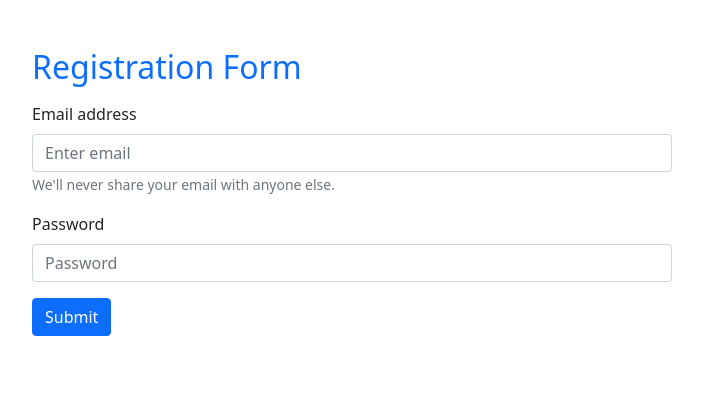
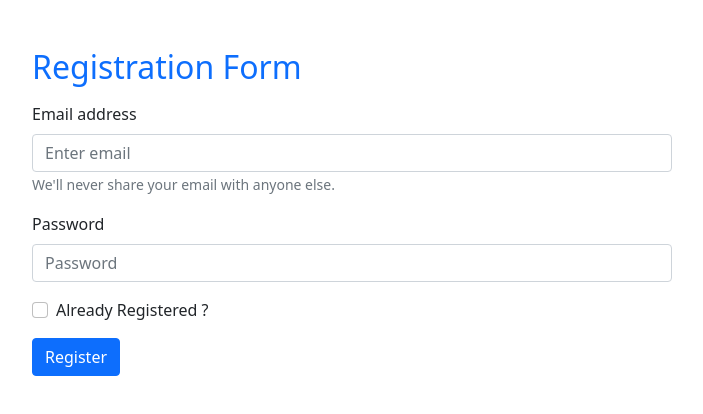
Before and after one commit to frsiam/email-password-authenticaion, a React (Create React App) app: page / in a window 1280 px wide. Shown: the top 414 px of the page, without its empty margins (288-991 px from the left). Built offline with nearby package versions, Linux system fonts and the light colour scheme.

Commit message:
registration and login form toggle is done

```diff
--- a/src/App.js
+++ b/src/App.js
@@ -1,5 +1,5 @@
 import './App.css';
-import { createUserWithEmailAndPassword, getAuth } from "firebase/auth";
+import { createUserWithEmailAndPassword, getAuth, signInWithEmailAndPassword } from "firebase/auth";
 import app from './firebase.init';
 import Form from 'react-bootstrap/Form'
 import Button from 'react-bootstrap/Button';
@@ -8,7 +8,9 @@ import { useState } from 'react';
 const auth = getAuth(app);
 
 function App() {
-
+  const [validated, setValidated] = useState(false);
+  const [registered, setRegistered] = useState(false)
+  const [error, setError] = useState('')
   const [email, setEmail] = useState('')
   const [password, setPassword] = useState('')
 
@@ -20,37 +22,83 @@ function App() {
     setPassword(event.target.value)
   }
 
+  const handleRegisteredChange = (event) => {
+    setRegistered(event.target.checked)
+  }
+
   const handleFormSubmit = (event) => {
-    createUserWithEmailAndPassword(auth, email, password)
+    event.preventDefault();
+    const form = event.currentTarget;
+    if (form.checkValidity() === false) {
+      event.stopPropagation();
+      return;
+    }
+
+    if (!/(?=.*?[#?!@$%^&*-])/.test(password)) {
+      setError('Password should contain at least one special character')
+      return;
+    }
+    else {
+      setError('')
+    }
+    setValidated(true);
+
+    if(registered){
+      signInWithEmailAndPassword(auth, email, password)
       .then(result => {
         const user = result.user
         console.log(user)
       })
       .catch(error => {
-      console.log(error)
+        console.error(error)
+        setError(error.message)
       })
+    }
+    else{
+      createUserWithEmailAndPassword(auth, email, password)
+      .then(result => {
+        const user = result.user
+        console.log(user)
+        setEmail('')
+        setPassword('')
+      })
+      .catch(error => {
+        console.error(error)
+        setError(error.message)
+      })
+    }
     event.preventDefault()
   }
 
   return (
     <>
       <div className="registration w-50 mx-auto mt-5">
-        <h2 className='text-primary my-3'>Registration Form</h2>
-      <Form onSubmit={handleFormSubmit}>
+        <h2 className='text-primary my-3'>{registered ? 'Login' : 'Registration'} Form</h2>
+        <Form noValidate validated={validated} onSubmit={handleFormSubmit}>
           <Form.Group className="mb-3" controlId="formBasicEmail">
             <Form.Label>Email address</Form.Label>
-          <Form.Control onBlur={handleEmailBlur} type="email" placeholder="Enter email" />
+            <Form.Control onBlur={handleEmailBlur} type="email" placeholder="Enter email" required />
             <Form.Text className="text-muted">
               We'll never share your email with anyone else.
             </Form.Text>
+            <Form.Control.Feedback type="invalid">
+              Please provide a valid email.
+            </Form.Control.Feedback>
           </Form.Group>
 
           <Form.Group className="mb-3" controlId="formBasicPassword">
             <Form.Label>Password</Form.Label>
-          <Form.Control onBlur={handlePasswordBlur} type="password" placeholder="Password" />
+            <Form.Control onBlur={handlePasswordBlur} type="password" placeholder="Password" required />
+            <Form.Control.Feedback type="invalid">
+              Please provide a valid password.
+            </Form.Control.Feedback>
           </Form.Group>
+          <Form.Group className="mb-3" controlId="formBasicCheckbox">
+            <Form.Check onChange={handleRegisteredChange} type="checkbox" label="Already Registered ?" />
+          </Form.Group>
+          <p className='text-danger'>{error}</p>
           <Button variant="primary" type="submit">
-          Submit
+            {registered ? 'Login' : 'Register'}
           </Button>
         </Form>
       </div>
```
Lines whose indentation alone changed are shown as unchanged.
